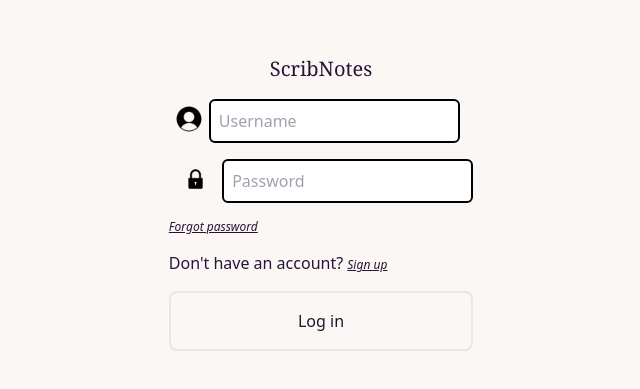
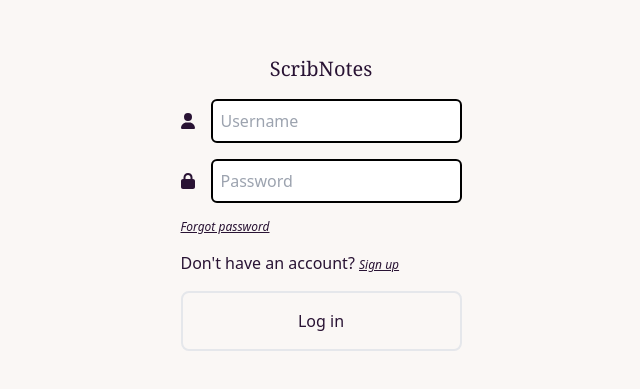
Before and after one commit to Port-Hub/ScribNote-fe, a React (Vite) app: page /login in a window 1280 px wide. Shown: the part 197-586 px from the top of the page, without its empty margins (319-959 px from the left). Built offline with nearby package versions, Linux system fonts and the light colour scheme; what @react-pdf/renderer would draw is missing.

Commit message:
icons added

```diff
--- a/package.json
+++ b/package.json
@@ -9,6 +9,9 @@
     "preview": "vite preview"
   },
   "dependencies": {
+    "@fortawesome/free-brands-svg-icons": "^6.3.0",
+    "@fortawesome/free-solid-svg-icons": "^6.3.0",
+    "@fortawesome/react-fontawesome": "^0.2.0",
     "@react-pdf/renderer": "^3.1.8",
     "axios": "^1.3.4",
     "daisyui": "^2.51.4",
--- a/src/App.jsx
+++ b/src/App.jsx
@@ -19,7 +19,7 @@ const App = () => {
                     <Route path="/sample" element={<Sample />} />
                     <Route path="/login" element={<Login />} />
                     <Route path="/register" element={<Register />} />
-                    <Route path="/Profile" element={<Profile/>} />
+                    <Route path="/profile" element={<Profile/>} />
                 </Route>
             </Routes>
         </Router>
--- a/src/pages/login.jsx
+++ b/src/pages/login.jsx
@@ -1,13 +1,18 @@
+import { faLock, faUser } from "@fortawesome/free-solid-svg-icons";
+import { FontAwesomeIcon } from "@fortawesome/react-fontawesome";
+
 const Login = () => {
     return (
         <div className='flex flex-col gap-4 p-10'>
             <h2 className="text-center font-serif text-xl">ScribNotes</h2>
-            <div className="flex flex-row">
-                <img src = "/username.png" className="h-10"></img>
+            <div className="flex flex-row gap-x-4 items-center">
+                <FontAwesomeIcon icon={faUser} />
+                {/* <img src = "/username.png" className="h-10"></img> */}
                 <input type= "text" className="border-2 border-black rounded-md p-2" placeholder="Username"></input>
             </div>
-            <div className="flex flex-row">
-                <img src = "/lock.png" className="h-10"></img>
+            <div className="flex flex-row gap-x-4 items-center">
+                <FontAwesomeIcon icon={faLock} />
+                {/* <img src = "/lock.png" className="h-10"></img> */}
                 <input type="password" className="border-2 border-black rounded-md p-2" placeholder="Password"></input>
             </div>
             <a className="text-xs underline italic">Forgot password</a>
```
Also changed, not shown: 1 other file (tests, documents, lock files or other folders).
